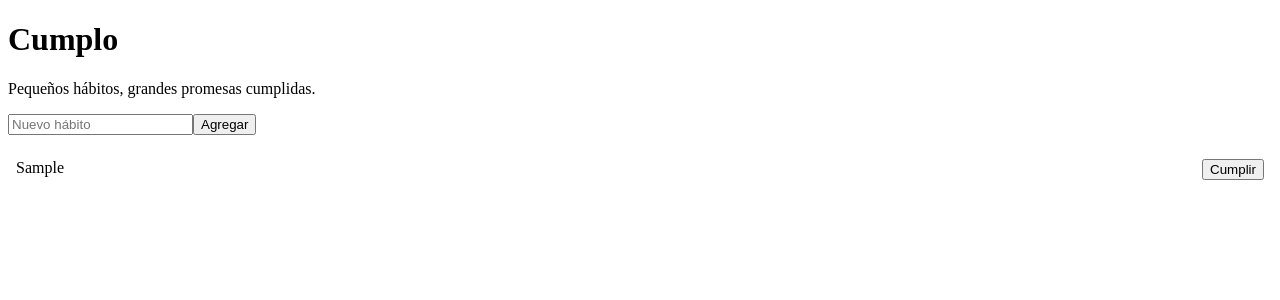
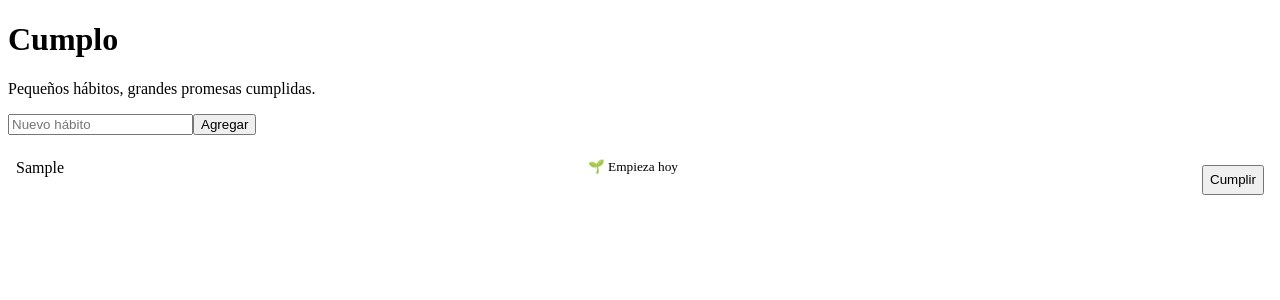
Before and after one commit to arnolgarzon/Cumplo, a React (Vite) app: page / in a window 1280 px wide. Both pictures are taken after typing "Sample" into the empty fields and a click on the button "Agregar". Shown: the top 300 px of the page. Built offline with nearby package versions, Linux system fonts and the light colour scheme.

Commit message:
feat: add visual streak feedback to habit item

```diff
--- a/src/App.jsx
+++ b/src/App.jsx
@@ -18,13 +18,31 @@ function App() {
 
   function toggleHabit(id) {
     setHabits(prevHabits =>
-      prevHabits.map(habit =>
-        habit.id === id
-          ? { ...habit, completed: !habit.completed }
-          : habit
-      )
+      prevHabits.map(habit => {
+        if (habit.id !== id) return habit;
+
+        const completed = !habit.completed;
+        const streak = completed
+          ? habit.streak + 1
+          : Math.max(0, habit.streak - 1);
+
+        return { ...habit, completed, streak };
+      })
     );
   }
+
+
+  function addHabit(name) {
+    const newHabit = {
+      id: Date.now(),
+      name,
+      completed: false,
+      streak: 0
+    };
+
+    setHabits(prev => [...prev, newHabit]);
+  }
+
 
 
   return (
--- a/src/components/HabitItem.jsx
+++ b/src/components/HabitItem.jsx
@@ -1,18 +1,50 @@
 function HabitItem({ habit, onToggleHabit }) {
   return (
-    <li>
+    <li
+      style={{
+        backgroundColor: habit.streak >= 3 ? "#e0ffe5" : "transparent",
+        padding: "8px",
+        borderRadius: "6px",
+        marginBottom: "8px",
+        listStyle: "none"
+      }}
+    >
       <span
         style={{
-          textDecoration: habit.completed ? "line-through" : "none"
+          textDecoration: habit.completed ? "line-through" : "none",
+          fontWeight: "500"
         }}
       >
         {habit.name}
       </span>
-      <button onClick={() => onToggleHabit(habit.id)}>
+
+      <br />
+
+      {habit.streak > 0 && (
+        <small>🔥 {habit.streak} días</small>
+      )}
+
+      <br />
+
+      <small>{getStreakStatus(habit.streak)}</small>
+
+      <br />
+
+      <button
+        style={{ marginTop: "6px" }}
+        onClick={() => onToggleHabit(habit.id)}
+      >
         {habit.completed ? "Hecho" : "Cumplir"}
       </button>
     </li>
   );
 }
 
+function getStreakStatus(streak) {
+  if (streak >= 5) return "🚀 Imparable";
+  if (streak >= 3) return "🔥 En racha";
+  if (streak >= 1) return "💪 Buen comienzo";
+  return "🌱 Empieza hoy";
+}
+
 export default HabitItem;
```
